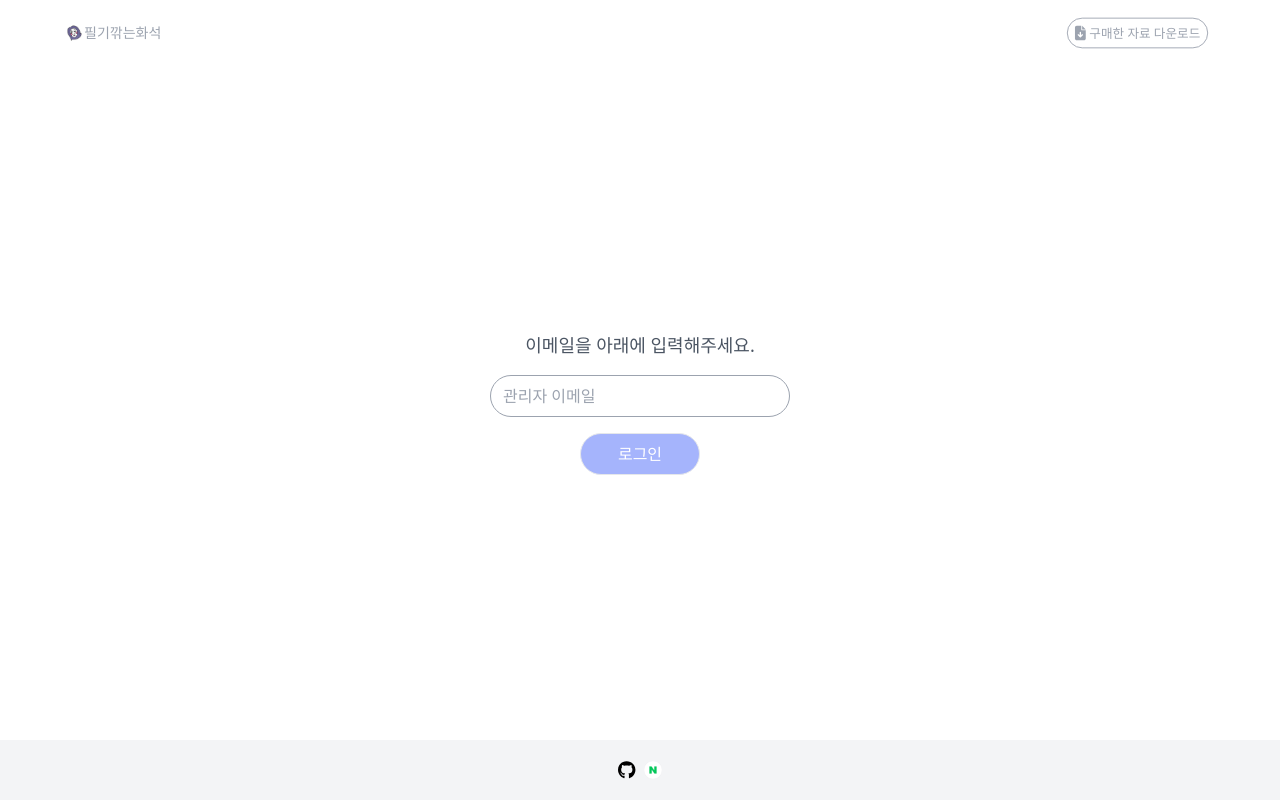
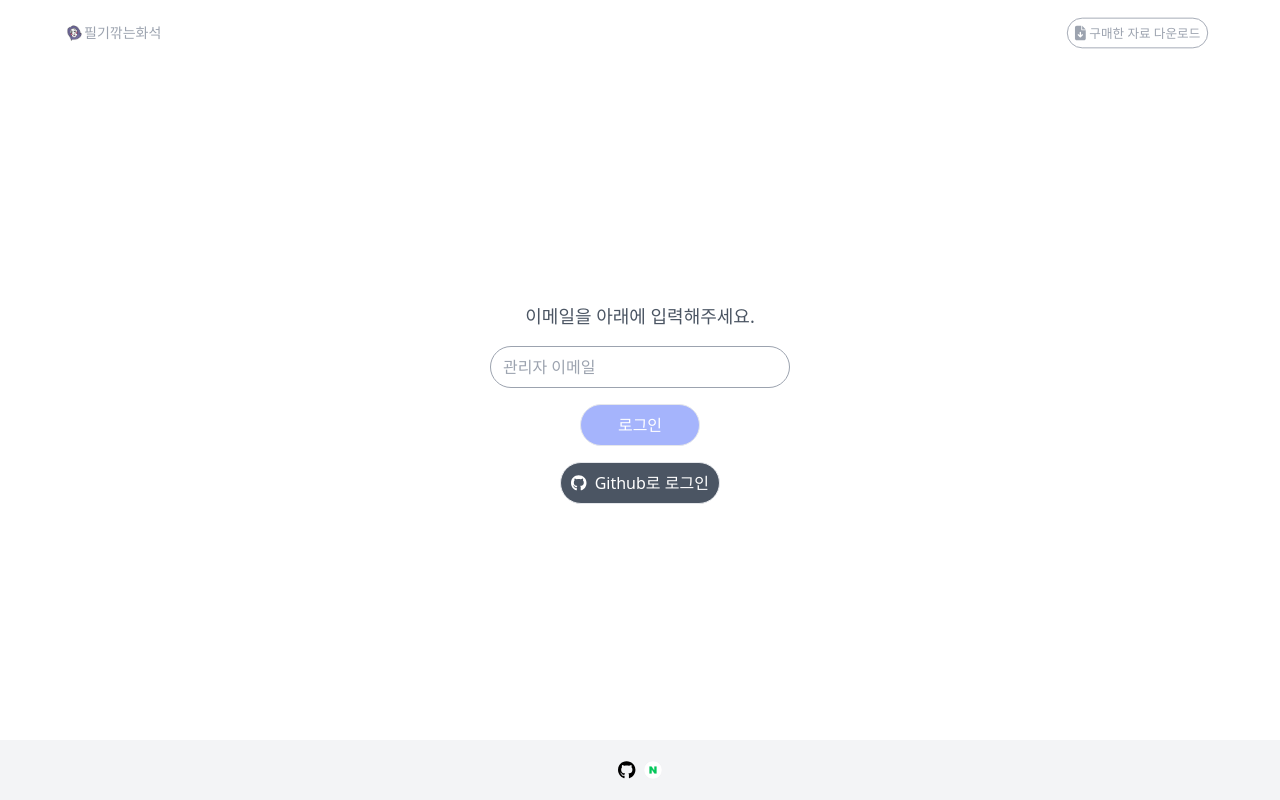
Before and after one commit to agnes0304/chronos-nextjs, a Next.js app: page /admin in a window 1280 px wide. Built offline with nearby package versions, Linux system fonts and the light colour scheme; no server answers.

Commit message:
OAuth test ongoing

```diff
--- a/src/app/admin/page.tsx
+++ b/src/app/admin/page.tsx
@@ -3,6 +3,7 @@ const baseUrl = process.env.NEXT_PUBLIC_BASE_URL;
 import { useState } from "react";
 import { HashInfo } from "@/components/payment/HashInfo";
 import { useRouter } from "next/navigation";
+import GithubOauth from "@/components/admin/GithubOauth";
 
 const AdminPage = () => {
   const router = useRouter();
@@ -51,6 +52,7 @@ const AdminPage = () => {
       >
         로그인
       </button>
+      <GithubOauth />
     </div>
   );
 };
--- /dev/null
+++ b/src/components/admin/GithubOauth.tsx
@@ -0,0 +1,32 @@
+const baseUrl = process.env.NEXT_PUBLIC_BASE_URL;
+import { FontAwesomeIcon } from "@fortawesome/react-fontawesome";
+import { faGithub } from "@fortawesome/free-brands-svg-icons";
+
+const GithubOauth = () => {
+  const GithubOauthHandler = async () => {
+    try {
+      const res = await fetch(`${baseUrl}/signin/github`, {
+        method: "GET",
+      });
+      const data = await res.json();
+      console.log(data);
+    } catch (error) {
+      console.log("There was a problem with the fetch operation:", error);
+    }
+  };
+
+  return (
+    <div>
+      <button
+        className="text-white bg-gray-600 hover:bg-gray-700 active:bg-gray-800 h-[42px] w-[160px] p-2 border rounded-full text-md flex justify-center items-center group px-2 transition-all duration-200 ease-in-out"
+        type="button"
+        onClick={() => GithubOauthHandler()}
+      >
+        <FontAwesomeIcon icon={faGithub} className="mr-2" />
+        Github로 로그인
+      </button>
+    </div>
+  );
+};
+
+export default GithubOauth;
```
